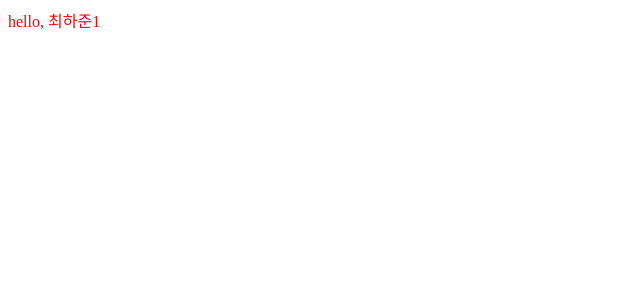
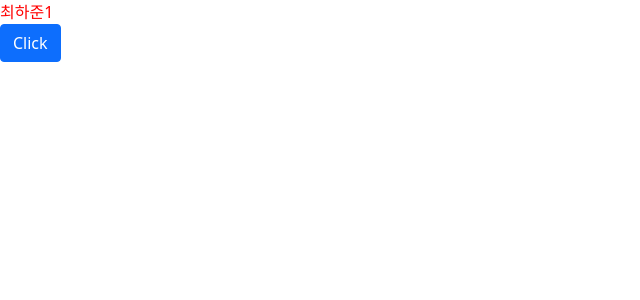
Before and after one commit to blackjune67/vue3-project, a Vue app: page / in a window 1280 px wide. Shown: the top 300 px of the page, without its empty margins (0-640 px from the left). Built offline with nearby package versions, Linux system fonts and the light colour scheme.

Commit message:
vue ref 사용법 학습

```diff
--- a/public/index.html
+++ b/public/index.html
@@ -6,6 +6,7 @@
     <meta name="viewport" content="width=device-width,initial-scale=1.0">
     <link rel="icon" href="<%= BASE_URL %>favicon.ico">
     <title><%= htmlWebpackPlugin.options.title %></title>
+    <link rel="stylesheet" href="https://cdn.jsdelivr.net/npm/bootstrap@5.1.3/dist/css/bootstrap.min.css">
   </head>
   <body>
     <noscript>
--- a/src/App.vue
+++ b/src/App.vue
@@ -1,22 +1,34 @@
 <template>
-    <div class="name">{{ greet }}</div>
-
+    <div class="name">
+      {{ name }}
+    </div>
+    <button
+      class="btn btn-primary"
+      v-on:click="updateName"
+    >Click</button>
 </template>
 
 <script>
+import { ref } from 'vue';
+
 export default {
   setup() {
-    const name = "최하준1";
+    let name = ref("최하준1");
 
-    const greeting = (name) => {
-      return 'hello, ' + name;
-    };
+    // const greeting = (name) => {
+    //   return 'hello, ' + name;
+    // };
 
-    const greet = greeting(name);
+    // const greet = greeting(name);
 
+    const updateName = () => {
+      name.value = '최하준';
+      console.log(name);
+    }
 
     return {
-      greet
+      updateName,
+      name
     };
   },
 };
```
